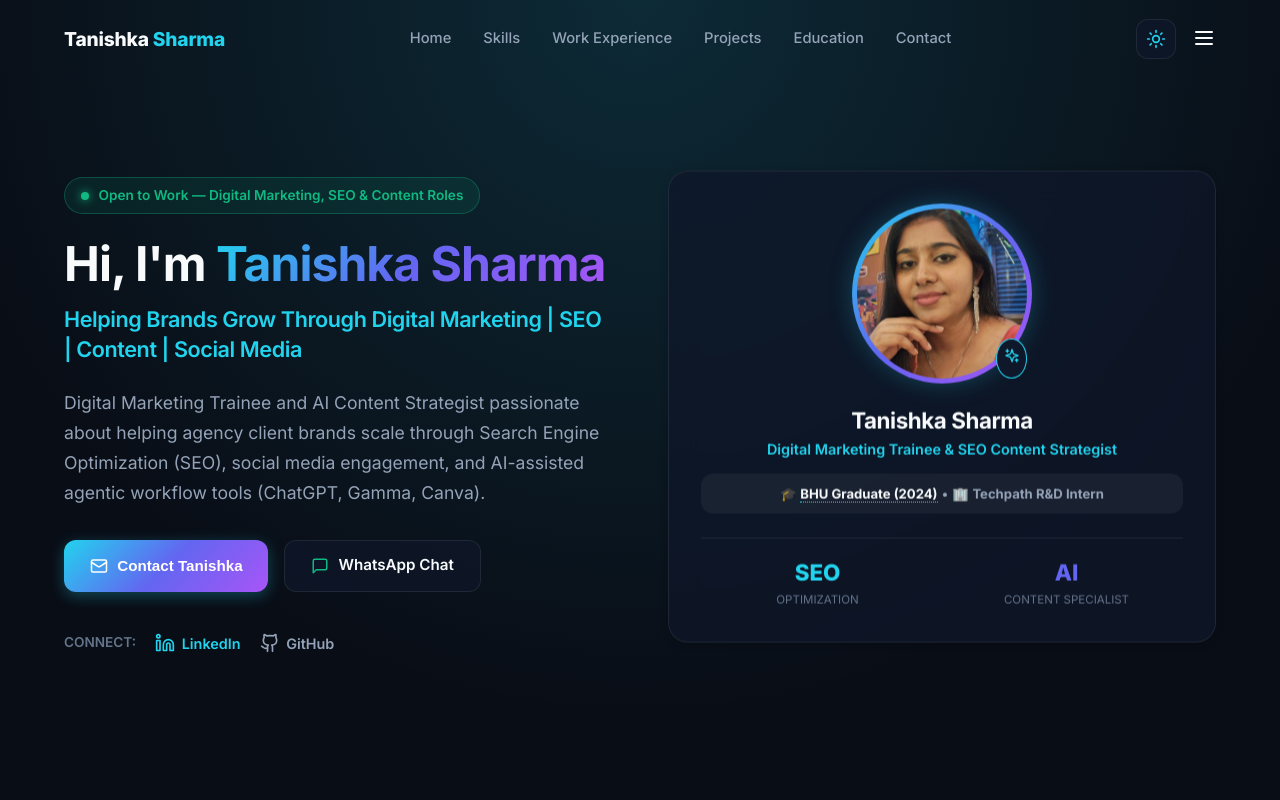
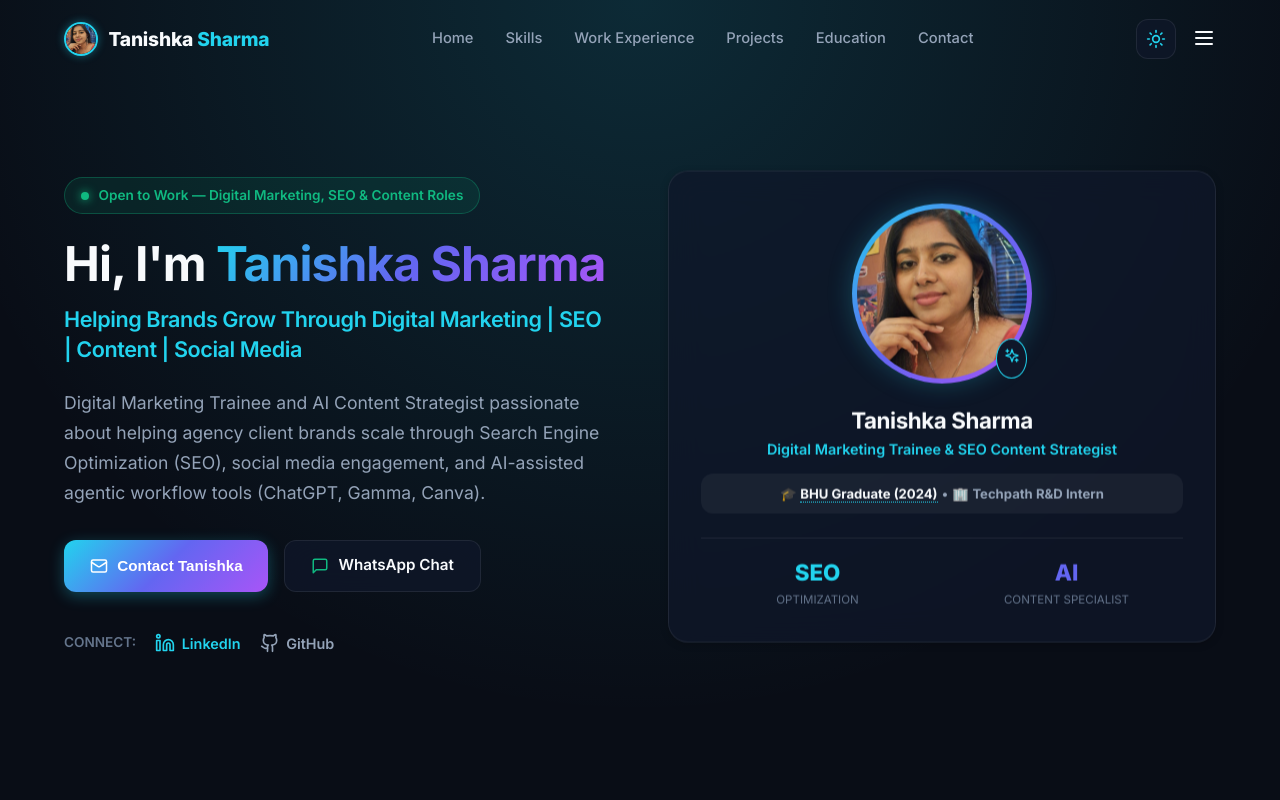
Before and after one commit to tanishka-wy/Tanishka-portfolio, a React (Vite) app: page / in a window 1280 px wide. Shown: the top 800 px of the page. Built offline with nearby package versions, Linux system fonts and the light colour scheme.

Commit message:
Add profile picture avatar to website header next to brand name

```diff
--- a/src/components/Navbar.jsx
+++ b/src/components/Navbar.jsx
@@ -39,8 +39,21 @@ export default function Navbar({ theme, toggleTheme }) {
       }}
     >
       <div className="container" style={{ display: 'flex', alignItems: 'center', justifyContent: 'space-between' }}>
-        {/* Brand Name on Top Left */}
-        <a href="#hero" style={{ textDecoration: 'none', display: 'flex', alignItems: 'center' }}>
+        {/* Brand Name & Profile Avatar on Top Left */}
+        <a href="#hero" style={{ textDecoration: 'none', display: 'flex', alignItems: 'center', gap: '0.65rem' }}>
+          <img
+            src="/assets/profile.jpg"
+            alt="Tanishka Sharma"
+            style={{
+              width: '34px',
+              height: '34px',
+              borderRadius: '50%',
+              objectFit: 'cover',
+              border: '2px solid var(--accent-cyan)',
+              boxShadow: '0 0 8px rgba(34, 211, 238, 0.4)',
+              flexShrink: 0
+            }}
+          />
           <span style={{
             fontWeight: 800,
             fontSize: '1.2rem',
```
